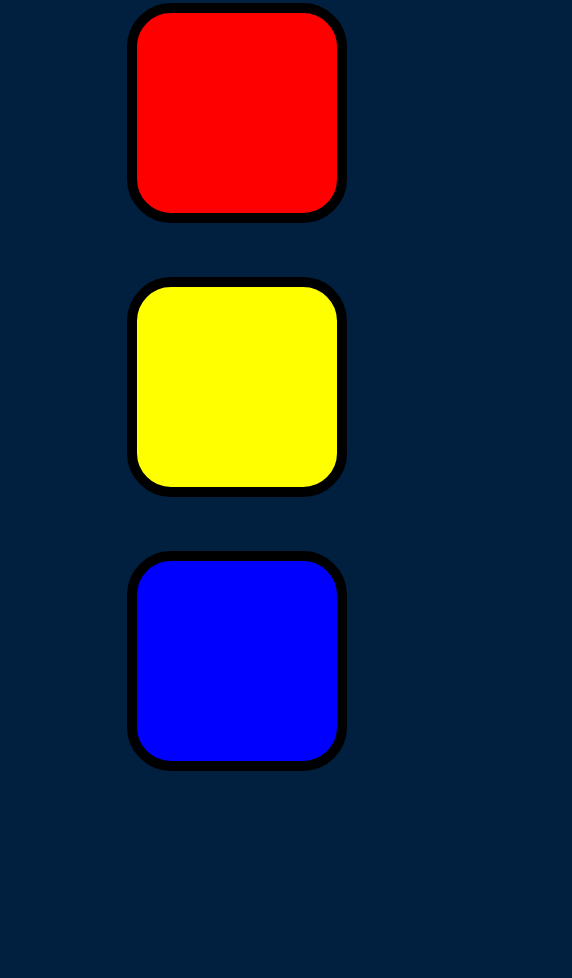
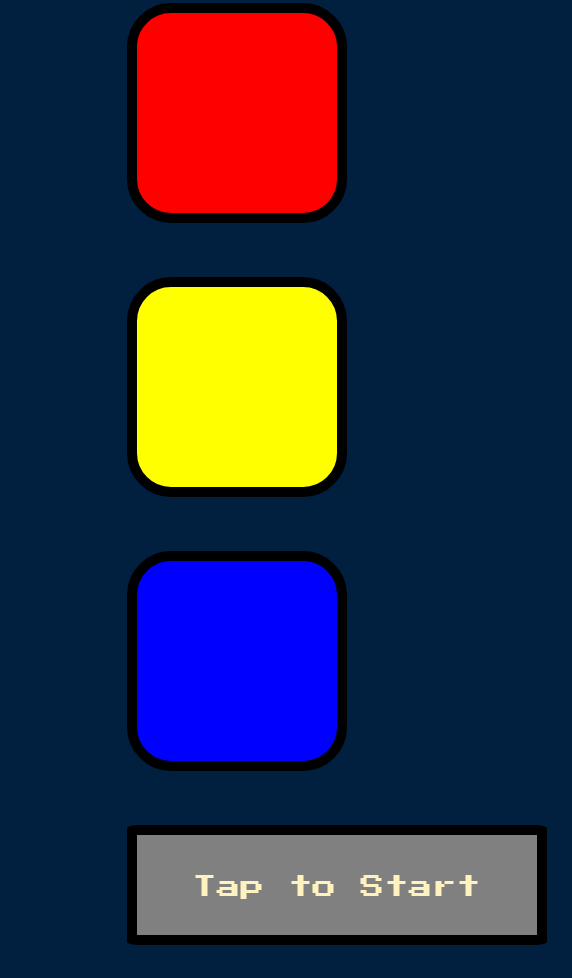
Before and after one commit to heinkel/SimonGame, a plain HTML site: page index.html in a window 390 px wide. Shown: the part 477-1455 px from the top of the page, 572 px wide, since content can reach past the window. Before the commit the page ends 1285 px from the top, so only its background shows below. Drawn offline with nearby package versions, Linux system fonts and the light colour scheme.

Commit message:
start button for mobile added

```diff
--- a/game.js
+++ b/game.js
@@ -69,7 +69,7 @@ $(document).keypress(function(){
    gameStarts();
 });
 
-$(document).on("tap",function(){  // Mobile start event
+$("#start").click("tap",function(){  // Mobile start event
     gameStarts();
  });
 
--- a/index.html
+++ b/index.html
@@ -34,6 +34,15 @@
 
     </div>
 
+    <div class="row">
+
+      <div type="button" id="start" class="btn2 start">
+          <p class="visible">Tap to Start</p>
+      </div>
+
+
+    </div>
+
   </div>
 <script src="https://ajax.googleapis.com/ajax/libs/jquery/3.4.1/jquery.min.js"></script>
 <script src="http://code.jquery.com/mobile/1.4.5/jquery.mobile-1.4.5.min.js"></script>
--- a/styles.css
+++ b/styles.css
@@ -26,6 +26,36 @@ body {
   border-radius: 20%;
 }
 
+@media (max-width: 1030px){
+.btn2 {
+  margin: 25px;
+  display: inline-block;
+  height: 100px;
+  width: 400px;
+  border: 10px solid black;
+  border-radius: 3%;
+  background-color: grey
+}
+
+p {
+  font-family: 'Press Start 2P', cursive;
+  font-size: 1.5rem;
+  text-align: center;
+  margin:  10%;
+  color: #FEF2BF;
+}
+
+}
+
+@media (min-width: 1030px){
+  .visible {
+    visibility: hidden;
+  }
+
+}
+
+
+
 .game-over {
   background-color: red;
   opacity: 0.8;
```
